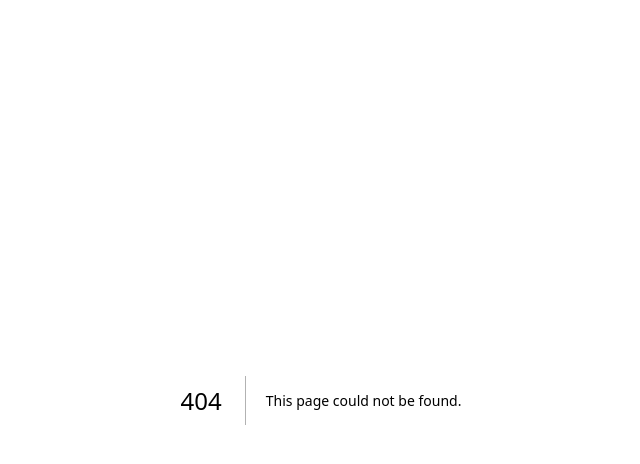
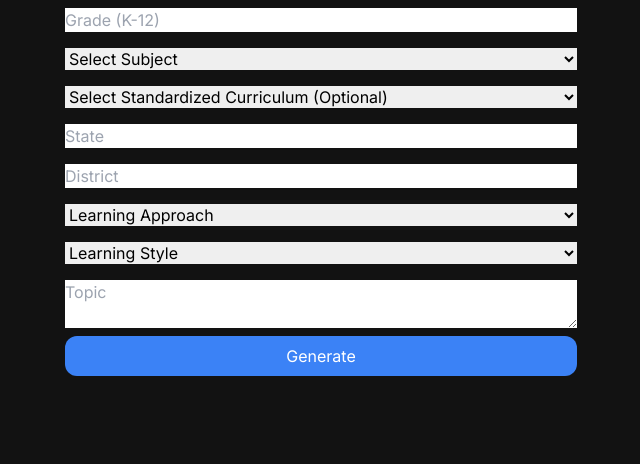
Before and after one commit to rafaelsinger/planify, a Next.js app: page /home in a window 1280 px wide. Before the commit this address had no page. Shown: the top 464 px of the page, without its empty margins (319-959 px from the left). Built offline with nearby package versions, Linux system fonts and the light colour scheme.

Commit message:
added basic formik form

```diff
--- a/app/globals.css
+++ b/app/globals.css
@@ -2,26 +2,21 @@
 @tailwind components;
 @tailwind utilities;
 
-:root {
+/* :root {
   --foreground-rgb: 0, 0, 0;
   --background-start-rgb: 214, 219, 220;
   --background-end-rgb: 255, 255, 255;
-}
+} */
 
-@media (prefers-color-scheme: dark) {
+/* @media (prefers-color-scheme: dark) {
   :root {
     --foreground-rgb: 255, 255, 255;
     --background-start-rgb: 0, 0, 0;
     --background-end-rgb: 0, 0, 0;
   }
-}
+} */
 
 body {
   color: rgb(var(--foreground-rgb));
-  background: linear-gradient(
-      to bottom,
-      transparent,
-      rgb(var(--background-end-rgb))
-    )
-    rgb(var(--background-start-rgb));
+  background: #121212;
 }
--- /dev/null
+++ b/app/home/dropdowns.js
@@ -0,0 +1,76 @@
+export const subjects = [
+    'Mathematics',
+    'English Language Arts',
+    'Science',
+    'Social Studies',
+    'Physical Education',
+    'Art',
+    'Music',
+    'Foreign Language',
+    'Computer Science',
+    'Health Education',
+    'Career and Technical Education',
+    'Psychology',
+    'Sociology',
+    'Theater Arts',
+    'Journalism'
+  ];
+
+export const curriculum = [
+  "Advanced Placement (AP)",
+  "International Baccalaureate (IB)",
+  "Dual Enrollment",
+  "AICE (Advanced International Certificate of Education)",
+  "CLEP (College-Level Examination Program)",
+  "Honors Courses",
+  "Project Lead The Way (PLTW)",
+  "GATE (Gifted and Talented Education)",
+  "Common Core State Standards (CCSS)",
+  "Pre-AP"
+];
+
+
+export const learningApproaches = [
+  'Lecture',
+  'Interactive',
+  'Reading-based',
+  'Group-work',
+  'Hands-on',
+  'Problem-solving',
+  'Discussion',
+  'Self-paced',
+  'Online',
+  'Flipped Classroom',
+  'Project-based',
+  'Case Study',
+  'Role-playing',
+  'Peer Teaching',
+  'Simulation',
+  'Visual',
+  'Auditory',
+  'Kinesthetic',
+  'Tutorial',
+  'Cooperative Learning',
+  'Inquiry-based',
+  'Experiential',
+  'Socratic Method',
+  'Game-based',
+  'Mentorship'
+];
+
+
+export const learningStyles = [
+  'Visual',
+  'Auditory',
+  'Verbal',
+  'Kinesthetic',
+  'Logical',
+  'Social',
+  'Solitary',
+  'Intrapersonal',
+  'Interpersonal',
+  'Naturalistic',
+  'Musical',
+  'Existential',
+  'Mathematical'
+];
--- /dev/null
+++ b/app/home/form.js
@@ -0,0 +1,109 @@
+"use client";
+
+import React from "react";
+import { Formik, Form, Field, ErrorMessage } from "formik";
+import { subjects, curriculum, learningApproaches, learningStyles } from "./dropdowns";
+
+const initialValues = {
+  grade: "",
+  subject: "",
+  curriculum: "",
+  state: "",
+  district: "",
+  learningApproach: "",
+  learningStyle: "",
+  topic: "",
+};
+
+const requiredFields = [
+  "grade",
+  "subject",
+  "state",
+  "learningApproach",
+  "learningStyle",
+  "topic",
+];
+
+const validate = (fields) => {
+  const errors = {};
+  for (const reqField of requiredFields) {
+    if (!fields[reqField]) {
+      errors[reqField] = "Required";
+    }
+  }
+  //! need further form validation
+  return errors;
+};
+
+const onSubmit = ({ fields, setSubmitting }) => {
+    console.log(fields);
+  //!API REQUEST HERE
+};
+
+const FormInput = () => (
+  <div className="w-2/5 mx-auto">
+    <Formik
+      initialValues={initialValues}
+      validate={validate}
+      onSubmit={onSubmit}
+    >
+      {({ values, isSubmitting }) => (
+        <Form className="flex flex-col">
+          <Field type="text" name="grade" placeholder='Grade (K-12)' className='my-2' />
+          <ErrorMessage name="grade" component="div" />
+
+          {/* Dropdown menu */}
+          <Field as="select" name="subject" className='my-2'>
+            <option value="" label="Select Subject" />
+            {subjects.map((subject, index) => (
+                <option key={index} value={subject} label={subject} />
+            ))}
+          </Field>
+          <ErrorMessage name="subject" component="div" />
+
+          {/* needs to be conditionally rendered if subject was touched/no errors*/}
+          <Field as="select" name="curriculum" className='my-2'>
+            <option value="" label="Select Standardized Curriculum (Optional)" />
+            {curriculum.map((curriculum, index) => (
+                <option key={index} value={curriculum} label={curriculum} />
+            ))}
+          </Field>
+          <ErrorMessage name="curriculum" component="div" />
+
+          <Field type="text" name="state" placeholder='State' className='my-2' />
+          <ErrorMessage name="state" component="div" />
+
+          {/* conditionally render after state */}
+          <Field type="text" name="district" placeholder='District' className='my-2' />
+          <ErrorMessage name="district" component="div" />
+
+          <Field as="select" name="learningApproach" className='my-2'>
+            <option value="" label="Learning Approach" />
+            {learningApproaches.map((learningApproach, index) => (
+                <option key={index} value={learningApproach} label={learningApproach} />
+            ))}
+          </Field>
+          <ErrorMessage name="learningApproach" component="div" />
+
+          <Field as="select" name="learningStyle" className='my-2'>
+            <option value="" label="Learning Style" />
+            {learningStyles.map((learningStyle, index) => (
+                <option key={index} value={learningStyle} label={learningStyle} />
+            ))}
+          </Field>
+          <ErrorMessage name="learningStyle" component="div" />
+
+          <Field as="textarea" name="topic" placeholder='Topic' className='my-2' />
+          <ErrorMessage name="topic" component="div" />
+
+          {/* shouldn't be able to resize textarea */}
+          <button type="submit" disabled={isSubmitting} className='text-white resize-none bg-blue-500 rounded-xl p-2'>
+            Generate
+          </button>
+        </Form>
+      )}
+    </Formik>
+  </div>
+);
+
+export default FormInput;
--- /dev/null
+++ b/app/home/page.js
@@ -0,0 +1,7 @@
+import FormInput from "./form";
+
+export default function Page() {
+    return (
+        <FormInput />
+    );
+}
--- a/package.json
+++ b/package.json
@@ -12,6 +12,7 @@
     "autoprefixer": "10.4.15",
     "eslint": "8.49.0",
     "eslint-config-next": "13.4.19",
+    "formik": "^2.4.4",
     "next": "13.4.19",
     "postcss": "8.4.29",
     "react": "18.2.0",
```
Also changed, not shown: 1 other file (tests, documents, lock files or other folders).
